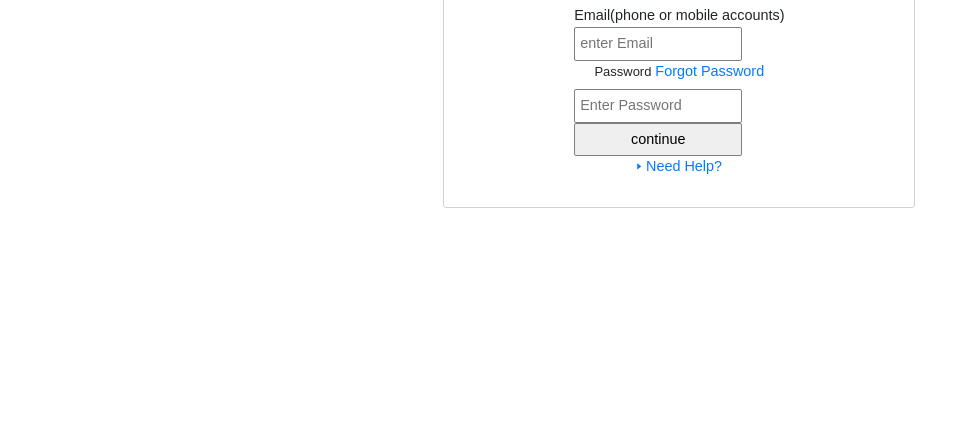
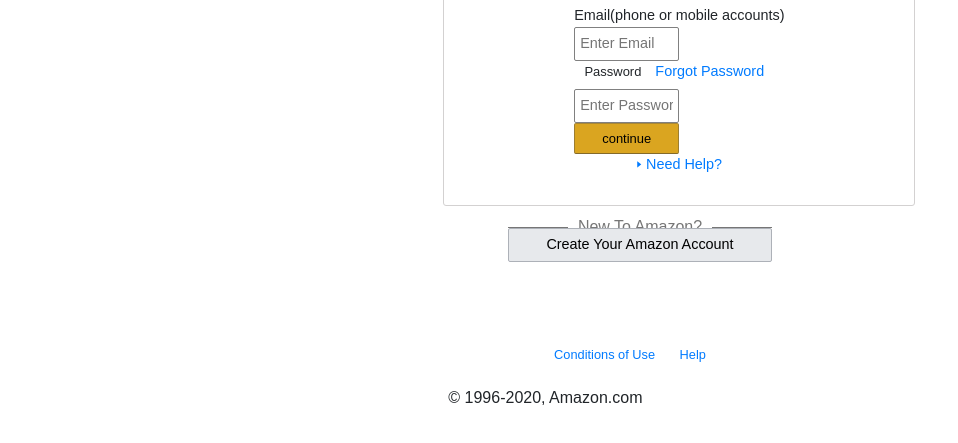
Before and after one commit to 2motillIntern/amazonreplica, a plain HTML site: page index.html in a window 1280 px wide. Shown: the part 467-910 px from the top of the page, without its empty margins (0-958 px from the left). Before the commit the page ends 800 px from the top, so only its background shows below. Drawn offline with nearby package versions, Linux system fonts and the light colour scheme.

Commit message:
push to commit

```diff
--- a/css/styles.css
+++ b/css/styles.css
@@ -37,9 +37,64 @@
 
 form input{
     display: block;
-    width: 80%;
+    width: 50%;
     padding: 5px;
     border: 1px solid gray;
     border-radius: 2px;
 
 }
+
+form input[type="submit"]{
+    background-color: goldenrod;
+    border-color:#a88734 #9c7e31 #846a29;
+    font-size: 90%;
+}
+
+/* Translate for need help section*/
+
+.need-help{
+    transform: translate(-7vw,0);
+}
+
+/* Media Query*/
+@media(max-width: 650px){
+    .need-help{
+        transform: translate();
+    }
+}
+
+h6,button{
+    width: 75%;
+    text-align: center;
+}
+
+h6{
+    color: #767676;
+    border-bottom: 1px solid #767676;
+    line-height: 0.1em;
+    margin: 30px 0 20px;
+}
+
+span{
+    background-color: white;
+    color: #767676;
+    padding: 0 10px;
+}
+
+button{
+    font-size: 90%;
+    padding: 5px;
+    background-color: #e7e9ec;
+    border: 1px solid #adb1b8;
+    border-radius: 2px;
+    margin-bottom: ;
+}
+
+
+#footerElem>div>a>p{
+    display: inline;
+    text-align: center;
+    padding: 10px 0 5px 0;
+    font-size: 80%;
+    margin-right: 20px;
+}
--- a/index.html
+++ b/index.html
@@ -26,7 +26,7 @@
                 <h2>Sign In</h2>
                 <form>
                     <label for="email">Email(phone or mobile accounts)
-                    <input type="email" name="email" id="email" placeholder="enter Email">
+                    <input type="email" name="email" id="email" placeholder="Enter Email">
             <!--Password Input and Label-->
                 <label for="password">Password</label>
                 <span class="forgotpass"><a href="#">Forgot Password</a></span>
@@ -38,10 +38,29 @@
             <a href="#">
                 <p class="need help"> &#129170; Need Help?</p>
             </a>
+            </fieldset>
+            <!--New to Amazon-->
+            <div class="center-span">
+                <h6 class="center-span"><span>New To Amazon?</span></h6>
+                <button>Create Your Amazon Account</button>
+            </div>
 
-            </fieldset>
         </div>
+        <!--Footer Area-->
+        <footer class="col-md-12">
+            <div class="col-md-4 offset-md-4" id="footerElem">
+                <div class="center-span">
+                    <a href="#">
+                        <p>Conditions of Use</p>
+                    </a>
+                    <a href="#">
+                        <p>Help</p>
+                    </a>
+                </div>
+                <p> &copy; 1996-2020, Amazon.com</p>
             </div>
+        </footer>
+     </div>
 <script src="https://cdnjs.cloudflare.com/ajax/libs/jquery/3.5.1/jquery.slim.min.js"></script>
 <script src="https://cdnjs.cloudflare.com/ajax/libs/popper.js/1.16.1/umd/popper.min.js"></script>
 <script src="https://cdnjs.cloudflare.com/ajax/libs/twitter-bootstrap/4.5.2/js/bootstrap.min.js"></script>
```
